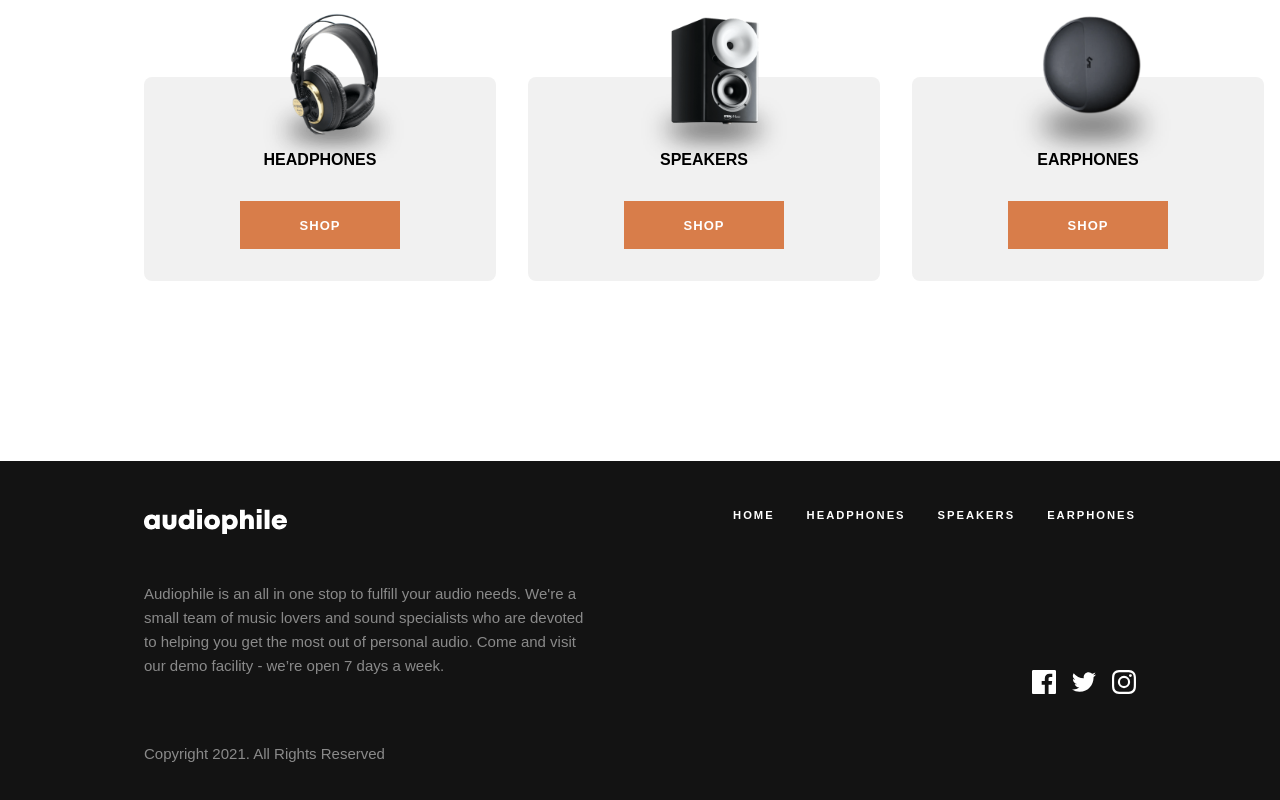
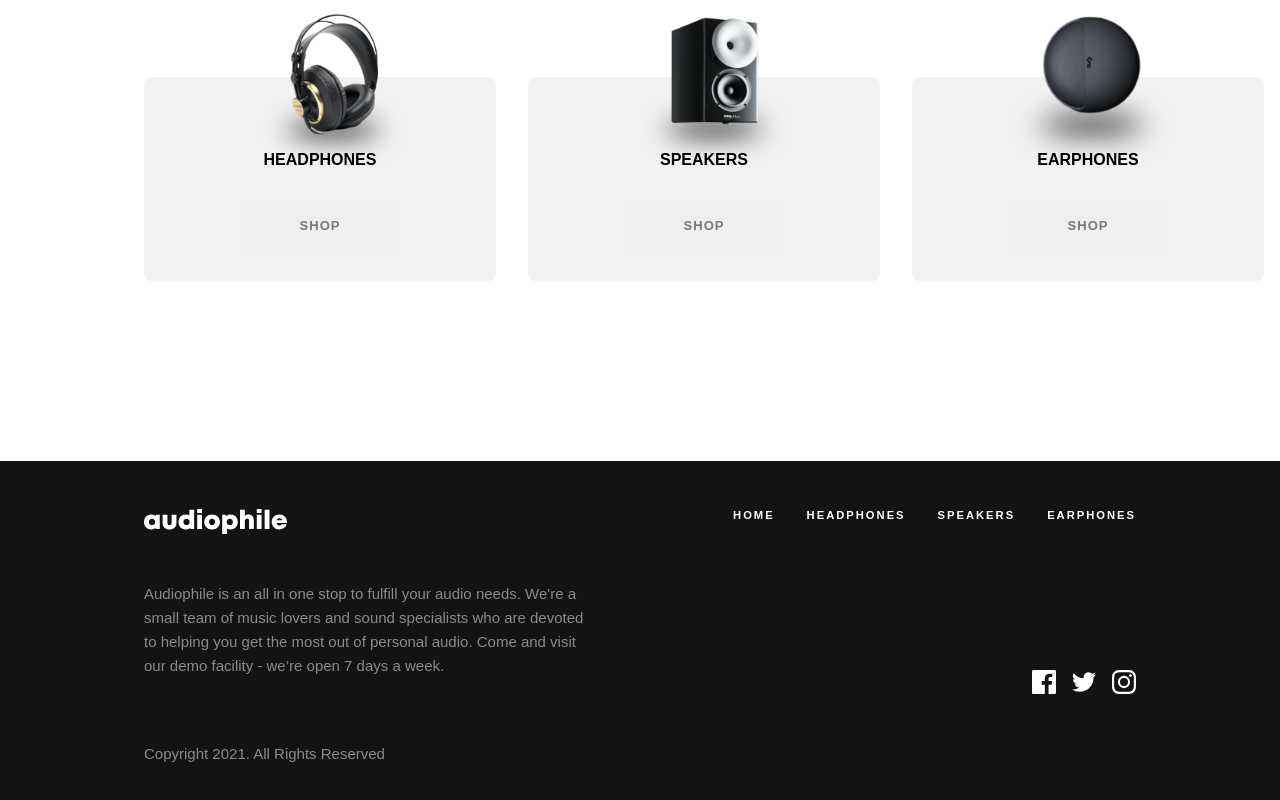
Before and after one commit to confett0/shopping-cart, a React (Vite) app: page / in a window 1280 px wide. Shown: the part 771-1571 px from the top of the page. Built offline with nearby package versions, Linux system fonts and the light colour scheme.

Commit message:
Style buttons

```diff
--- a/components/CategoryLinks.jsx
+++ b/components/CategoryLinks.jsx
@@ -25,7 +25,7 @@ function CategoryLink({ imgUrl, categoryName, link }) {
       <img src={imgUrl} />
       <div className="category-name">
         <h4>{categoryName}</h4>
-        <button>Shop</button>
+        <button className="minimal">Shop</button>
       </div>
     </div>
   );
--- a/src/App.css
+++ b/src/App.css
@@ -42,9 +42,6 @@ p {
 }
 
 button {
-  background: #D87D4A;
-  border: none;
-  color: #FFF;
   cursor: pointer;
   font-family: 'Manrope Variable', sans-serif;
   font-size: 0.8125rem;
@@ -56,6 +53,21 @@ button {
   width: 10rem;
   height: 3rem;
   margin: 2rem 0;
+}
+
+button.orange {
+  background: #D87D4A;
+  border: none;
+  color: #FFF;
+}
+
+button.clear {
+  color: #000; /* check color */
+}
+
+button.minimal {
+  border: none;
+  color: rgba(0, 0, 0, 0.5);
 }
 
 #root {
--- a/src/pages/Home.jsx
+++ b/src/pages/Home.jsx
@@ -11,7 +11,7 @@ export default function Home() {
               Experience natural, lifelike audio and exceptional build quality made
               for the passionate music enthusiast.
             </p>
-            <button>See product</button>
+            <button className="orange">See product</button>
         </div>
       </section>
       <section>
```
